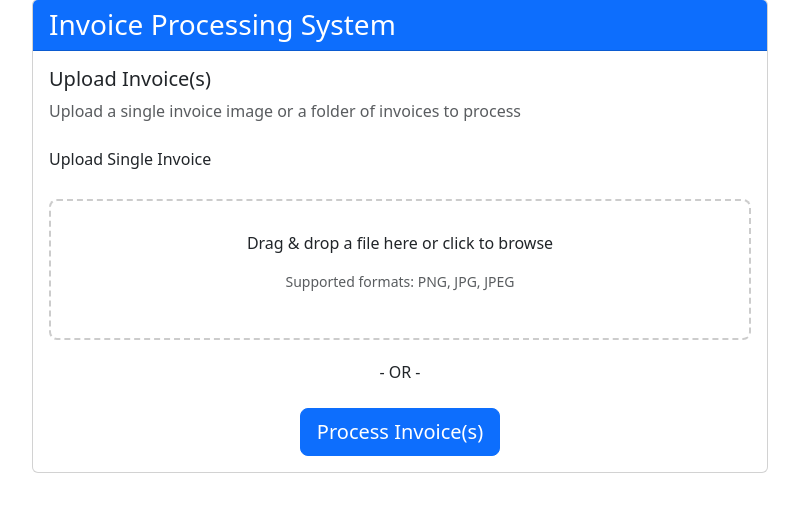
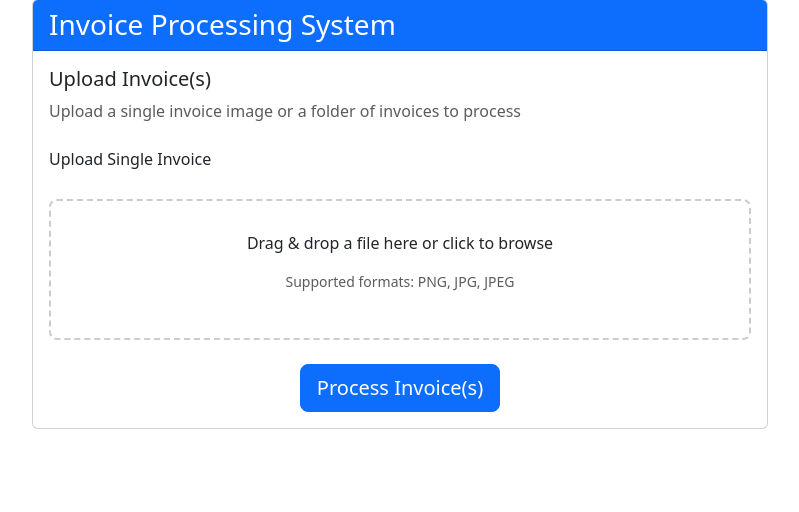
Before and after one commit to ricgir/Intelligent-Process-Automation, a Flask app: page / in a window 1280 px wide. Shown: the part 49-561 px from the top of the page, without its empty margins (240-1039 px from the left). Run offline with Flask 3, Linux system fonts and the light colour scheme; some libraries are stand-ins or nearby versions.

Commit message:
Update index.html

```diff
--- a/invoice/templates/index.html
+++ b/invoice/templates/index.html
@@ -56,7 +56,7 @@
                                 <div id="selectedFile" class="mt-2"></div>
                             </div>
 
-                            <div class="text-center my-3">- OR -</div>
+
 
 
 
```
